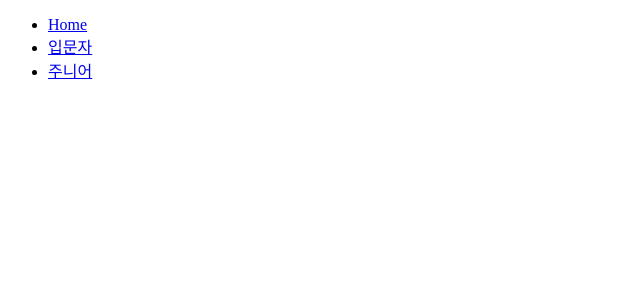
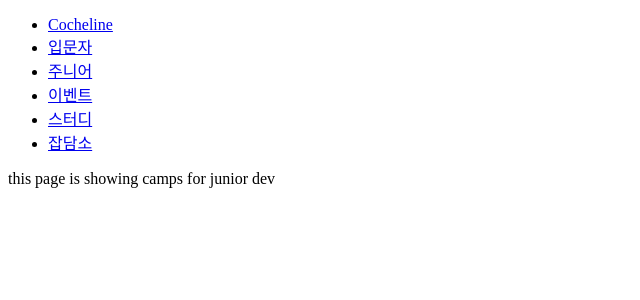
Before and after one commit to Seouldream/ItaewonDictionary-frontend, a React (Vite) app: page /juniorCamps in a window 1280 px wide. Before the commit this address had no page. Shown: the top 300 px of the page, without its empty margins (0-640 px from the left). Built offline with nearby package versions, Linux system fonts and the light colour scheme; the HTML template or start-up script is replaced by a standard one.

Commit message:
Navigation and Header

```diff
--- a/src/App.jsx
+++ b/src/App.jsx
@@ -1,7 +1,11 @@
 import { Route, Routes } from 'react-router-dom';
 import Header from './components/Header';
-import CampsPage from './pages/CampsPage';
+import NewbieCampsPage from './pages/NewbieCampsPage';
+import JuniorCampsPage from './pages/JuniorCampsPage';
 import HomePage from './pages/HomePage';
+import EventsPage from './pages/EventsPage';
+import StudiesPage from './pages/StudiesPage';
+import TalksPage from './pages/TalksPage';
 
 export default function App() {
   return (
@@ -9,7 +13,11 @@ export default function App() {
       <Header />
       <Routes>
         <Route path="/" element={<HomePage />} />
-        <Route path="/camps" element={<CampsPage />} />
+        <Route path="/newbieCamps" element={<NewbieCampsPage />} />
+        <Route path="/juniorCamps" element={<JuniorCampsPage />} />
+        <Route path="/events" element={<EventsPage />} />
+        <Route path="/studies" element={<StudiesPage />} />
+        <Route path="/talks" element={<TalksPage />} />
       </Routes>
     </div>
   );
--- a/src/components/Header.jsx
+++ b/src/components/Header.jsx
@@ -6,7 +6,7 @@ export default function Header() {
       <nav>
         <ul>
           <li>
-            <Link to="/">Home</Link>
+            <Link to="/">Cocheline</Link>
           </li>
           <li>
             <Link to="/newbieCamps">입문자</Link>
@@ -14,6 +14,15 @@ export default function Header() {
           <li>
             <Link to="/juniorCamps">주니어</Link>
           </li>
+          <li>
+            <Link to="/events">이벤트</Link>
+          </li>
+          <li>
+            <Link to="/studies">스터디</Link>
+          </li>
+          <li>
+            <Link to="/talks">잡담소</Link>
+          </li>
         </ul>
       </nav>
     </header>
--- a/src/pages/CampsPage.jsx
+++ /dev/null
@@ -1,5 +0,0 @@
-export default function CampsPage() {
-  return (
-    <p>Camps</p>
-  );
-}
--- /dev/null
+++ b/src/pages/EventsPage.jsx
@@ -0,0 +1,5 @@
+export default function EventsPage() {
+  return (
+    <p>this page is showing events</p>
+  );
+}
--- /dev/null
+++ b/src/pages/JuniorCampsPage.jsx
@@ -0,0 +1,5 @@
+export default function JuniorCampsPage() {
+  return (
+    <p>this page is showing camps for junior dev</p>
+  );
+}
--- /dev/null
+++ b/src/pages/NewbieCampsPage.jsx
@@ -0,0 +1,5 @@
+export default function NewbieCampsPage() {
+  return (
+    <p>this page is showing camps for newbie dev</p>
+  );
+}
--- /dev/null
+++ b/src/pages/StudiesPage.jsx
@@ -0,0 +1,5 @@
+export default function StudiesPage() {
+  return (
+    <p>this page is showing study gatherings</p>
+  );
+}
--- /dev/null
+++ b/src/pages/TalksPage.jsx
@@ -0,0 +1,5 @@
+export default function TalksPage() {
+  return (
+    <p>this page is showing free topics</p>
+  );
+}
```
Also changed, not shown: 1 other file (tests, documents, lock files or other folders).
